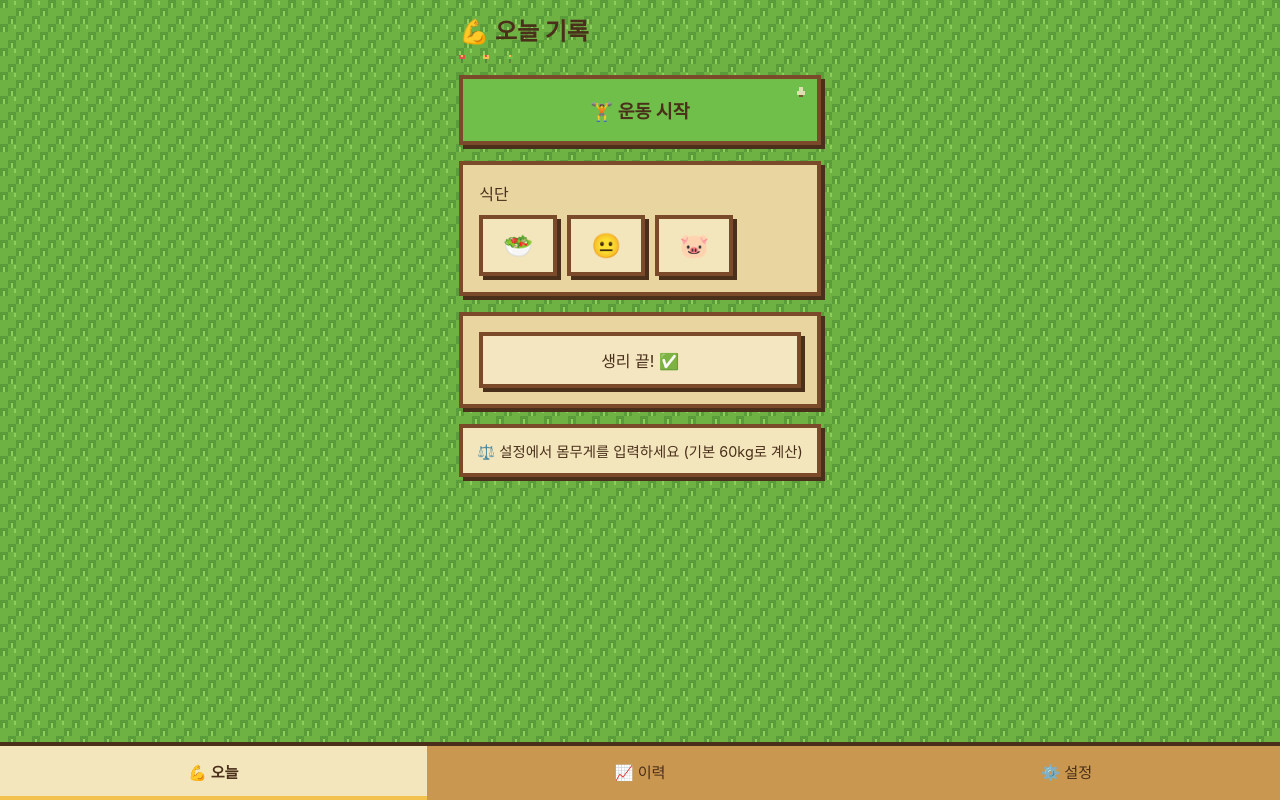
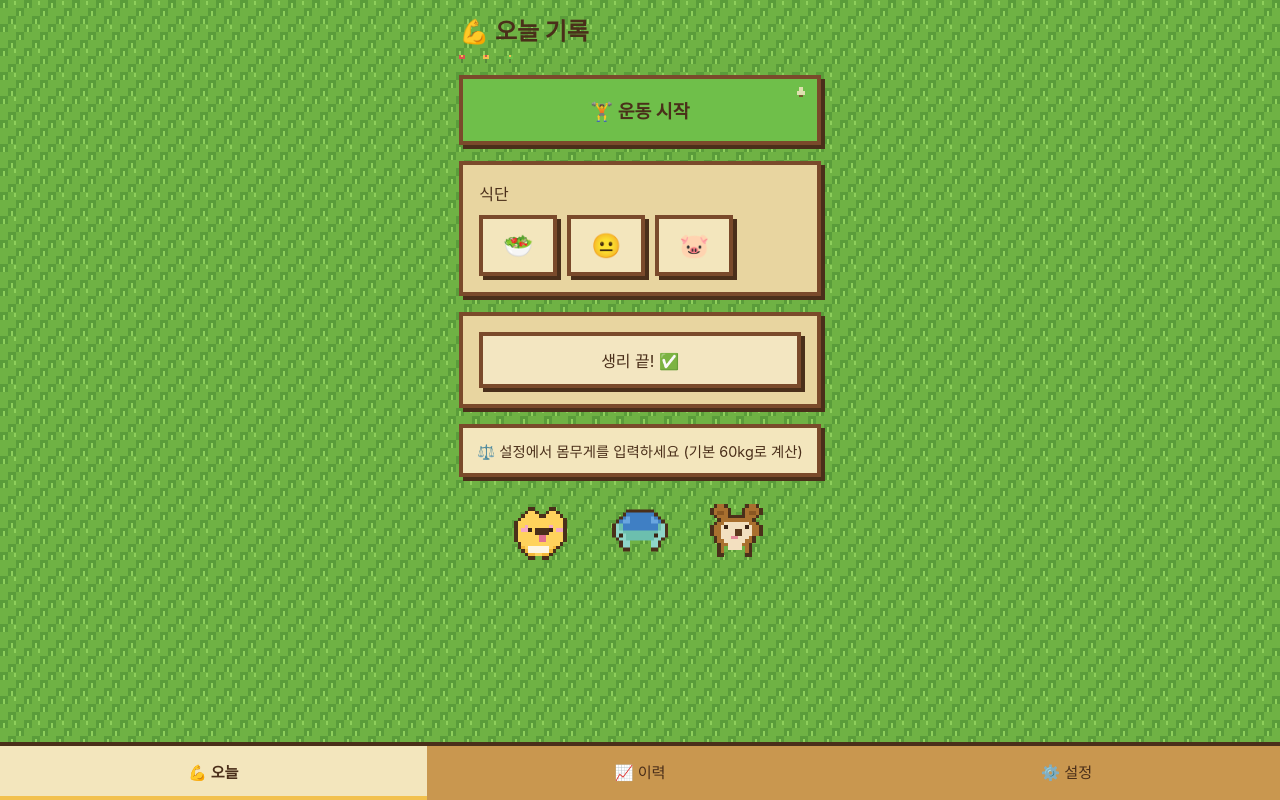
Before and after one commit to kimsuji-dev/fitlog, a React (Vite) app: page / in a window 1280 px wide. Both pictures are taken after a click on the button "생리터졋슴 🩸". Built offline with nearby package versions, Linux system fonts and the light colour scheme; a small style sheet from the web is missing.

Commit message:
style: 잔디밭 오리지널 픽셀 캐릭터 3마리

```diff
--- a/src/App.jsx
+++ b/src/App.jsx
@@ -2,6 +2,7 @@ import { useState } from 'react'
 import Today from './Today'
 import History from './History'
 import Settings from './Settings'
+import Critters from './Critters'
 
 const TABS = [
   { id: 'today', label: '💪 오늘' },
@@ -18,6 +19,8 @@ export default function App() {
       <div style={{ display: tab === 'history' ? undefined : 'none' }}><History active={tab === 'history'} /></div>
       <div style={{ display: tab === 'settings' ? undefined : 'none' }}><Settings active={tab === 'settings'} /></div>
 
+      <Critters />
+
       <nav className="tab-nav">
         {TABS.map(t => (
           <button
--- /dev/null
+++ b/src/Critters.jsx
@@ -0,0 +1,146 @@
+// 오리지널 픽셀 캐릭터 3마리 — 잔디밭 장식용 (클릭 불가, 순수 장식)
+// 16x16 픽셀 그리드, 글자 하나 = 픽셀 한 칸. '.' = 투명.
+
+const GRID = 16
+
+// 통통한 노란 햄스터 (분홍 볼)
+const HAMSTER = {
+  palette: {
+    O: 'var(--text-color)',
+    Y: '#ffd35c',
+    D: '#f2b93a',
+    P: '#f7a8c4',
+    W: '#fdf6e3',
+    K: '#3a2415',
+    N: '#e0708f',
+  },
+  rows: [
+    '....OO....OO....',
+    '...OYYO..OYYO...',
+    '..OYYYYOOYYYYO..',
+    '.OYYYYYYYYYYYYO.',
+    'OYYYYYYYYYYYYYO.',
+    'OYYPYYYYYYPYYYO.',
+    'OYPPKYOOOOKYPPO.',
+    'OYYYYYOOOOYYYYO.',
+    'OYYYYYYNNYYYYYO.',
+    'OYYYYYYNNYYYYYO.',
+    '.OYYYYYYYYYYYO..',
+    '.ODYWWWWWWYDO...',
+    '..ODWWWWWWDO....',
+    '...ODDYYDDO.....',
+    '....OO..OO......',
+    '................',
+  ],
+}
+
+// 동글동글한 파란 거북이 (무늬 없는 심플 등딱지)
+const TURTLE = {
+  palette: {
+    O: 'var(--text-color)',
+    S: '#3f7fc4',
+    H: '#69a6e0',
+    B: '#8fd6c9',
+    C: '#6cbfae',
+    K: '#3a2415',
+  },
+  rows: [
+    '................',
+    '....OOOOOOOO....',
+    '...OSSSSSSSSO...',
+    '..OSHSSSSSSHSO..',
+    '.OSHHSSSSSSHHSO.',
+    'OBCSSSSSSSSSSCBO',
+    'OBCSSSSSSSSSSCBO',
+    'OBBCCCCCCCCCCBBO',
+    'OBKBCCCCCCCCKBBO',
+    '.OBBCCCCCCCCBBO.',
+    '..OBB......BBO..',
+    '..OBB......BBO..',
+    '...OO......OO...',
+    '................',
+    '................',
+    '................',
+  ],
+}
+
+// 갈색과 크림색이 섞인 충직한 강아지
+const PUPPY = {
+  palette: {
+    O: 'var(--text-color)',
+    B: '#a9702f',
+    D: '#8a5722',
+    C: '#f3e0c0',
+    K: '#3a2415',
+    N: '#5b3a1e',
+    T: '#e58a9a',
+  },
+  rows: [
+    '.OBBO.....OBBO..',
+    'OBBBBO...OBBBBO.',
+    'OBDDBO...OBDDBO.',
+    '.OBBBOOOOOBBBO..',
+    '..OBBBBBBBBBO...',
+    '.OBBCCCCCCCBBO..',
+    'OBBCKCCCCCKCBBO.',
+    'OBBCCCCNNCCCBBO.',
+    'OBBCCCCNNCCCBBO.',
+    '.OBCCCTTCCCBO...',
+    '.OBBCCCCCCBBO...',
+    '..OBBCCCCBBO....',
+    '..OB.CCCC.BO....',
+    '..OB......BO....',
+    '..OO......OO....',
+    '................',
+  ],
+}
+
+function assertGrid(name, def) {
+  def.rows.forEach((row, i) => {
+    if (row.length !== GRID) {
+      throw new Error(`Critters.jsx: ${name} row ${i} has length ${row.length}, expected ${GRID}`)
+    }
+  })
+}
+
+if (import.meta.env.DEV) {
+  assertGrid('HAMSTER', HAMSTER)
+  assertGrid('TURTLE', TURTLE)
+  assertGrid('PUPPY', PUPPY)
+}
+
+function PixelCritter({ def, size = 56, delay = 0 }) {
+  const { palette, rows } = def
+  const cells = []
+  rows.forEach((row, y) => {
+    for (let x = 0; x < row.length; x++) {
+      const ch = row[x]
+      if (ch === '.') continue
+      cells.push(
+        <rect key={`${x}-${y}`} x={x} y={y} width={1} height={1} fill={palette[ch]} />
+      )
+    }
+  })
+  return (
+    <svg
+      className="critter-sprite"
+      style={{ animationDelay: `${delay}ms` }}
+      width={size}
+      height={size}
+      viewBox={`0 0 ${GRID} ${GRID}`}
+      shapeRendering="crispEdges"
+    >
+      {cells}
+    </svg>
+  )
+}
+
+export default function Critters() {
+  return (
+    <div className="critter-strip" aria-hidden="true">
+      <PixelCritter def={HAMSTER} delay={0} />
+      <PixelCritter def={TURTLE} delay={200} />
+      <PixelCritter def={PUPPY} delay={400} />
+    </div>
+  )
+}
--- a/src/index.css
+++ b/src/index.css
@@ -217,6 +217,32 @@ input:focus, textarea:focus, select:focus {
   padding-bottom: 80px;
 }
 
+.critter-strip {
+  height: 70px;
+  display: flex;
+  align-items: flex-end;
+  justify-content: space-evenly;
+  padding: 0 12px;
+  margin-top: 8px;
+  pointer-events: none;
+}
+
+.critter-sprite {
+  image-rendering: pixelated;
+  animation: critter-bob 1.2s steps(2) infinite;
+}
+
+@keyframes critter-bob {
+  0%, 100% { transform: translateY(0); }
+  50% { transform: translateY(-3px); }
+}
+
+@media (prefers-reduced-motion: reduce) {
+  .critter-sprite {
+    animation: none;
+  }
+}
+
 .tab-nav {
   position: fixed;
   bottom: 0;
```
